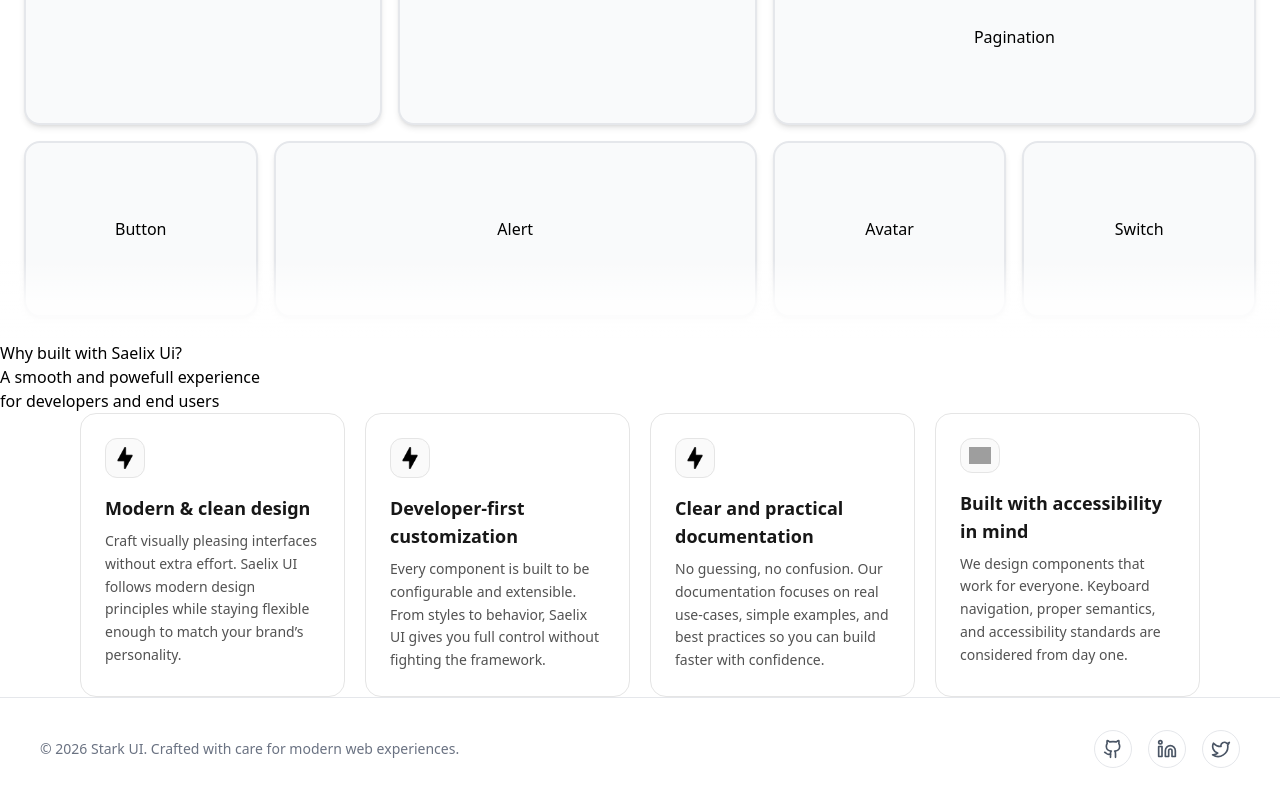
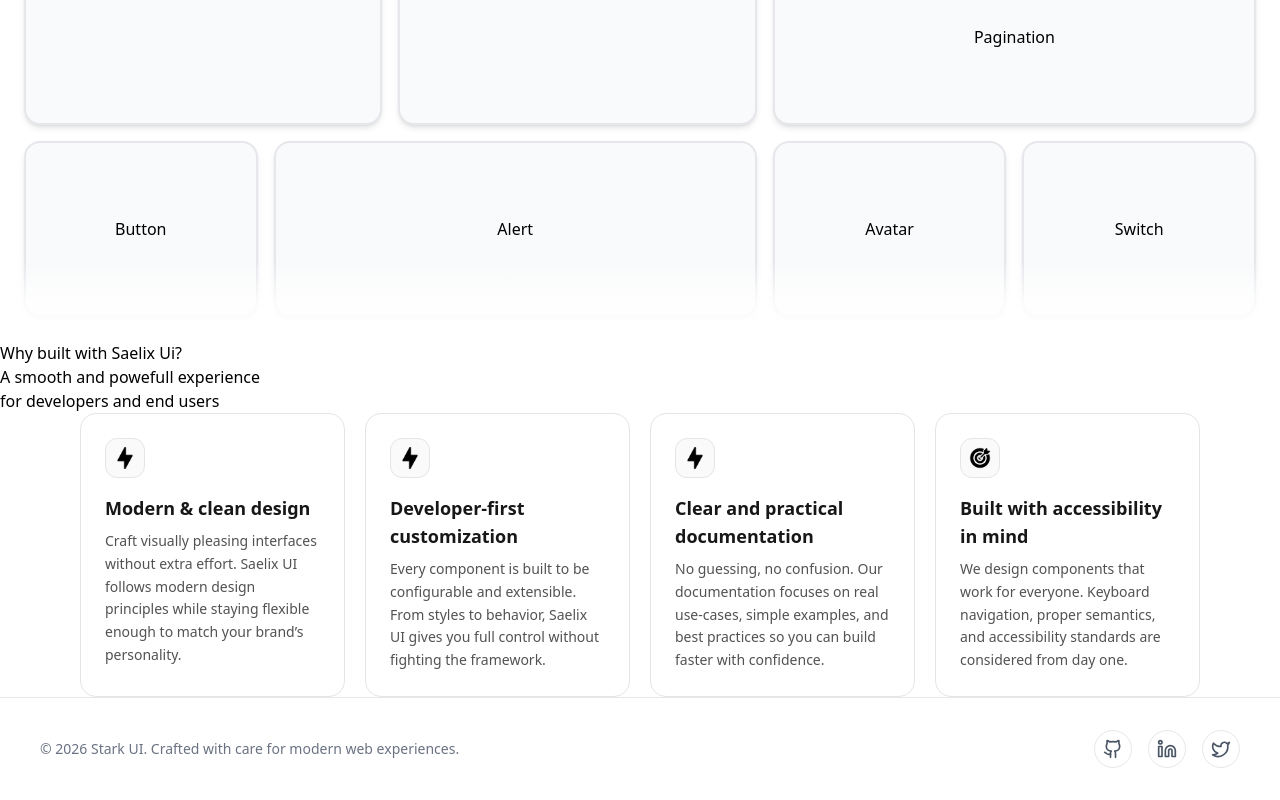
Before and after one commit to Jeet000001/saelixui, a Next.js app: page / in a window 1280 px wide. Shown: the part 1323-2123 px from the top of the page. Built offline with nearby package versions, Linux system fonts and the light colour scheme; grey boxes are pictures that could not be loaded.

Commit message:
add dart image and  delete target image

```diff
--- a/Components/HomePage_Components/Why_saelix_ui.tsx
+++ b/Components/HomePage_Components/Why_saelix_ui.tsx
@@ -27,7 +27,7 @@ const Why_saelix_ui = () => {
           description="No guessing, no confusion. Our documentation focuses on real use-cases, simple examples, and best practices so you can build faster with confidence."
         />
         <Card
-          image="/.png"
+          image="/dart.png"
           title="Built with accessibility in mind"
           description="We design components that work for everyone. Keyboard navigation, proper semantics, and accessibility standards are considered from day one."
         />
```
Also changed, not shown: public/dart.png (added), public/target.png (deleted).
